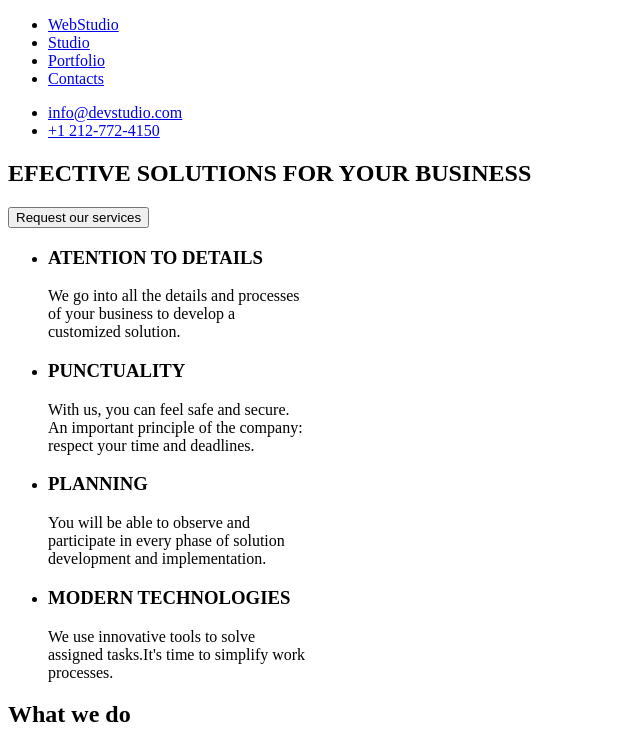
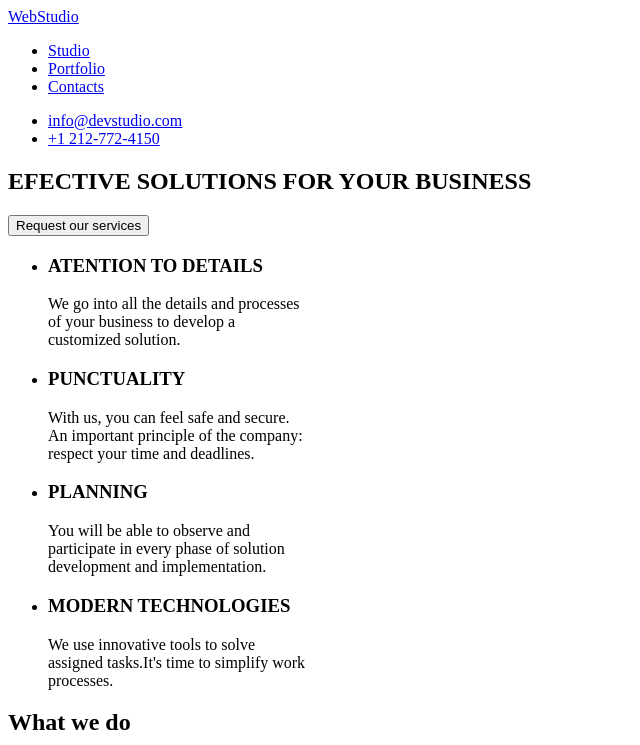
Before and after one commit to xSaizo/goit-markup-hw-01, a plain HTML site: page index.html in a window 1280 px wide. Shown: the top 745 px of the page, without its empty margins (0-640 px from the left). Drawn offline with Linux system fonts and the light colour scheme.

Commit message:
Update index.html

```diff
--- a/index.html
+++ b/index.html
@@ -9,9 +9,9 @@
   <body>
     <header>
       <!-- Header -->
-      <nav>
+      <a href="https://webstudio.is">WebStudio</a>
+      <nav></nav>
         <ul>
-          <li><a href="https://webstudio.is">WebStudio</a></li>
           <li><a href="/studio">Studio</a></li>
           <li><a href="/portfolio">Portfolio</a></li>
           <li><a href="/contacts">Contacts</a></li>
@@ -129,11 +129,9 @@
     </main>
     <!-- Footer -->
     <footer>
+            <a href="https://webstudio.is">Webstudio</a>
       <address>
         <ul>
-          <li>
-            <a href="https://webstudio.is">Webstudio</a>
-          </li>
           <li>
             <a>695 Park Ave, NY 10065, USA</a>
           </li>
```
